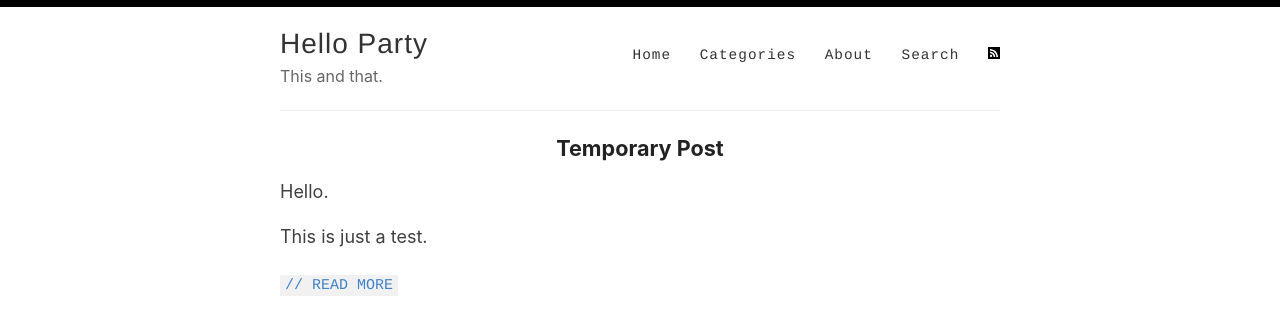
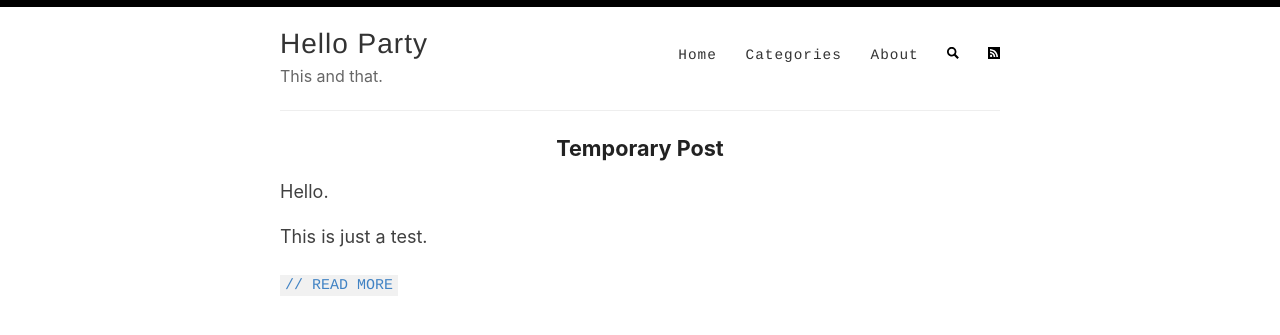
Before and after one commit to hello-party/hello-party-old.github.io, a Jekyll site: the page built from index.html, in a window 1280 px wide. Shown: the top 335 px of the page. Built offline with Jekyll 4.4.1, drawn with Linux system fonts in a browser that asks for light colours; the list of posts is cut into pages by our own code.

Commit message:
Update default.html

```diff
--- a/_layouts/default.html
+++ b/_layouts/default.html
@@ -30,7 +30,7 @@
               <a href="{{ site.baseurl }}/">Home</a>
               <a href="{{ site.baseurl }}/categories">Categories</a>
               <a href="{{ site.baseurl }}/about">About</a>
-              <a href="{{ site.baseurl }}/search">Search</a>
+              <a href="{{ site.baseurl }}/search"><svg xmlns="http://www.w3.org/2000/svg" width="12" height="12" viewBox="0 0 24 24"><path d="M23.822 20.88l-6.353-6.354c.93-1.465 1.467-3.2 1.467-5.059.001-5.219-4.247-9.467-9.468-9.467s-9.468 4.248-9.468 9.468c0 5.221 4.247 9.469 9.468 9.469 1.768 0 3.421-.487 4.839-1.333l6.396 6.396 3.119-3.12zm-20.294-11.412c0-3.273 2.665-5.938 5.939-5.938 3.275 0 5.94 2.664 5.94 5.938 0 3.275-2.665 5.939-5.94 5.939-3.274 0-5.939-2.664-5.939-5.939z"/></svg></a>
               <a href="{{ site.baseurl }}/feed.xml"><svg xmlns="http://www.w3.org/2000/svg" width="12" height="12" viewBox="0 0 24 24"><path d="M0 0v24h24v-24h-24zm6.168 20c-1.197 0-2.168-.969-2.168-2.165s.971-2.165 2.168-2.165 2.167.969 2.167 2.165-.97 2.165-2.167 2.165zm5.18 0c-.041-4.029-3.314-7.298-7.348-7.339v-3.207c5.814.041 10.518 4.739 10.56 10.546h-3.212zm5.441 0c-.021-7.063-5.736-12.761-12.789-12.792v-3.208c8.83.031 15.98 7.179 16 16h-3.211z"/></svg></a>
             </nav>
           </header>
```
